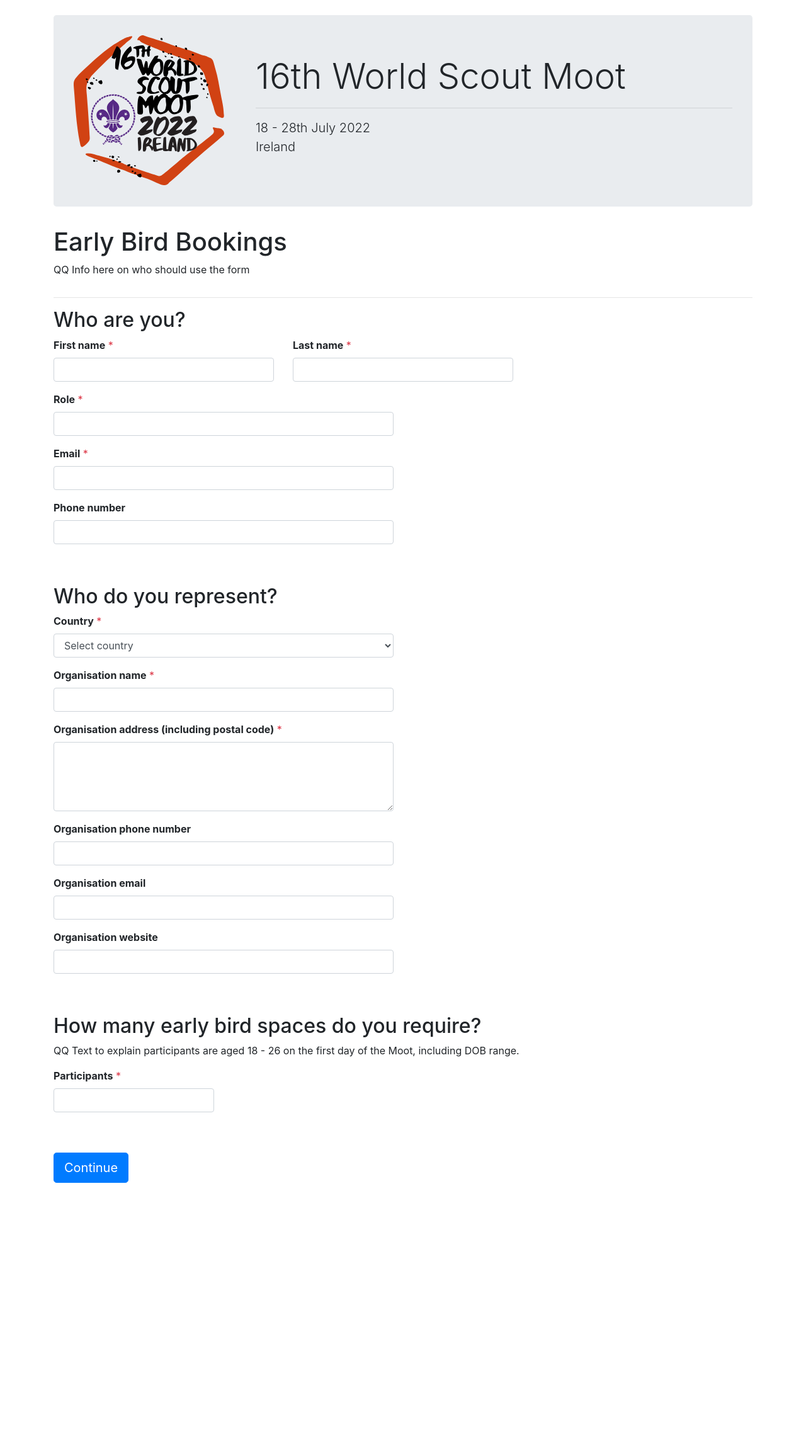
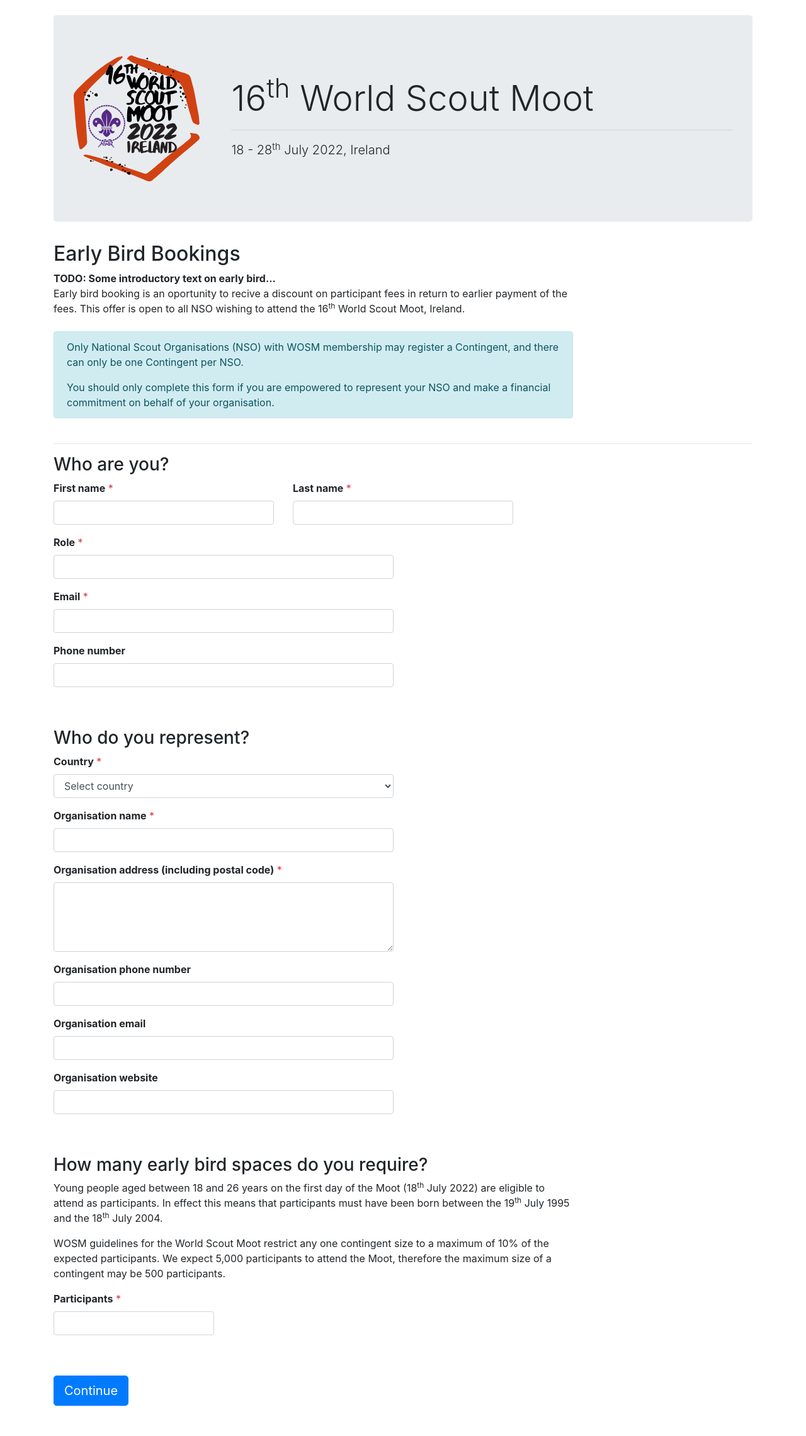
Before and after one commit to CharlieCumber/Moot-Bookings, a Flask app: page / in a window 1280 px wide. Shown: the part 56-2336 px from the top of the page at 63% size. Before the commit the page ends 1934 px from the top, so only its background shows below. Run offline with Flask 2, Linux system fonts and the light colour scheme; some libraries are stand-ins or nearby versions.

Commit message:
Style improvements to main form

```diff
--- a/moot_app/templates/index.html
+++ b/moot_app/templates/index.html
@@ -2,25 +2,28 @@
 
 {% block content %}
   <div class="jumbotron">
-    <div class="row">
-      <div class="col-3">
-        <img src="{{url_for('static', filename='images/MootLogo.svg')}}" style="width: 100%; margin: -2rem 0;"/>
+    <div class="row align-items-center">
+      <div class="col-md-auto">
+        <img src="{{url_for('static', filename='images/MootLogo.svg')}}" style="max-height:200px; width: 100%;"/>
       </div>
-      <div class="col" style="margin-left: 20px">
-        <h1 class="display-4">16th World Scout Moot</h1>
+      <div class="col-md title-container" style="margin-left: 20px">
+        <h1 class="page-title display-4">16<sup>th</sup> World Scout Moot</h1>
         <hr>
-        <p class="lead">
-          18 - 28th July 2022
-          <br>
-          Ireland
-        </p>
+        <span class="lead">
+          18 - 28<sup>th</sup> July 2022, Ireland
+        </span>
       </div>
     </div>
   </div>
   <div class="row">
-    <div class="col-md-12">
-      <h1>Early Bird Bookings</h1>
-      <p>QQ Info here on who should use the form</p>
+    <div class="col-lg-9">
+      <h2>Early Bird Bookings</h2>
+      <p><strong>TODO: Some introductory text on early bird... </strong><br>
+        Early bird booking is an oportunity to recive a discount on participant fees in return to earlier payment of the fees. This offer is open to all NSO wishing to attend the 16<sup>th</sup> World Scout Moot, Ireland.</p>
+      <div class="alert alert-info my-4" role="alert">
+        <p>Only National Scout Organisations (NSO) with WOSM membership may register a Contingent, and there can only be one Contingent per NSO.</p>
+        <span>You should only complete this form if you are empowered to represent your NSO and make a financial commitment on behalf of your organisation.</span>
+      </div>
     </div>
   </div>
   <hr>
@@ -29,7 +32,7 @@
     {{ error_summary(form) }}
     <div class="row">
       <div class="col-md-12">
-        <h2>Who are you?</h2>
+        <h3>Who are you?</h3>
       </div>
     </div>
     <div class="row">
@@ -56,8 +59,8 @@
       </div>
     </div>
     <div class="row mt-5">
-      <div class="col-md-12">
-        <h2>Who do you represent?</h2>
+      <div class="col-lg-12">
+        <h3>Who do you represent?</h3>
       </div>
     </div>
     <div class="row">
@@ -91,13 +94,20 @@
       </div>
     </div>
     <div class="row mt-5">
-      <div class="col-md-12">
-        <h2>How many early bird spaces do you require?</h2>
-        <p>QQ Text to explain participants are aged 18 - 26 on the first day of the Moot, including DOB range.</p>
+      <div class="col-lg-9">
+        <h3>How many early bird spaces do you require?</h3>
+        <p>
+          Young people aged between 18 and 26 years on the first day of the Moot (18<sup>th</sup> July 2022) are eligible to attend as participants.
+          In effect this means that participants must have been born between the 19<sup>th</sup> July 1995 and the 18<sup>th</sup> July 2004.
+        </p>
+        <p>
+          WOSM guidelines for the World Scout Moot restrict any one contingent size to a maximum of 10% of the expected participants. We expect 5,000
+          participants to attend the Moot, therefore the maximum size of a contingent may be 500 participants.
+        </p>
       </div>
     </div>
     <div class="row">
-      <div class="col-md-3">
+      <div class="col-sm-3">
           {{ form_field(form.participants) }}
       </div>
     </div>
@@ -107,4 +117,34 @@
       </div>
     </div>
   </form>
+
+  <style>
+    .page-title {
+      font-size: 2rem;
+    }
+    .title-container {
+      text-align: center;
+    }
+
+    @media (min-width: 768px) {
+      .page-title {
+        font-size: 2.5rem;
+      }
+      .title-container {
+        text-align: left;
+      }
+    }
+
+    @media (min-width: 992px) {
+      .page-title {
+        font-size: 3rem;
+      }
+    }
+
+    @media (min-width: 1200px) {
+      .page-title {
+        font-size: 3.5rem;
+      }
+    }
+  </style>
 {% endblock %}
```
